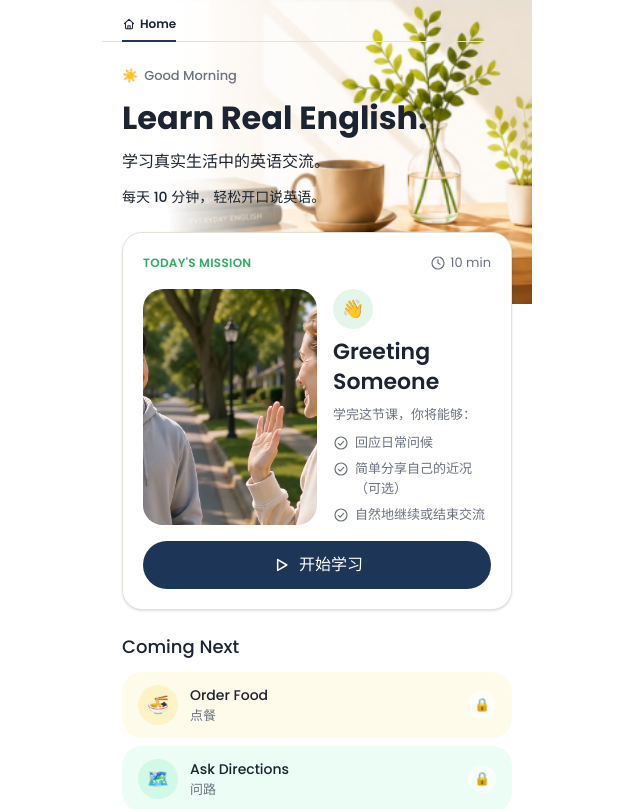
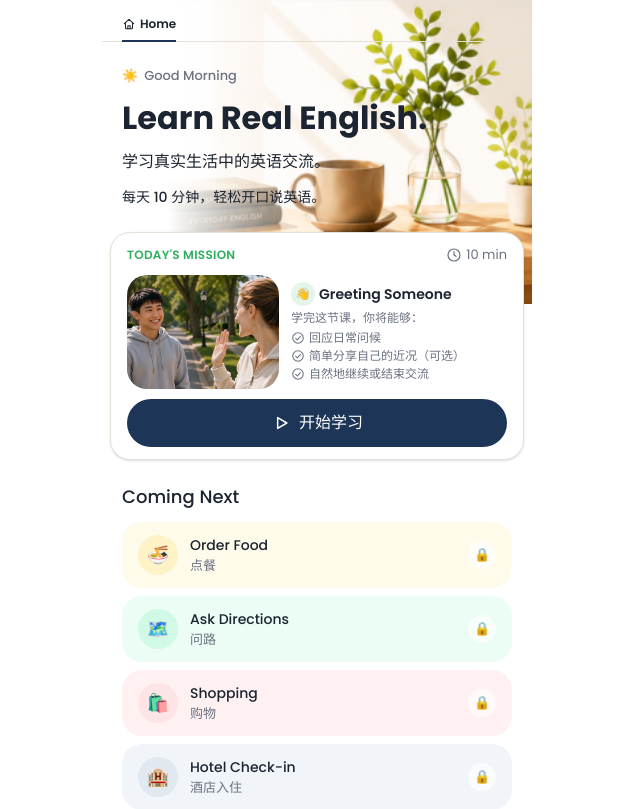
Before and after one commit to aaronmarveller/AI-English-Learning, a Next.js app: page / in a window 1280 px wide. Shown: the top 809 px of the page, without its empty margins (323-963 px from the left). Built offline with nearby package versions, Linux system fonts and the light colour scheme.

Commit message:
style: Make the Today's Mission card wider, flatter and more compact
Landscape thumbnail crop so both people are visible.

Co-Authored-By: Claude Sonnet 5.5 <noreply@anthropic.com>

```diff
--- a/src/app/page.tsx
+++ b/src/app/page.tsx
@@ -45,7 +45,7 @@ export default function Home() {
             MissionCard's photo/text row + the Start button all live inside
             one bordered/shadowed card, rather than MissionCard carrying its
             own chrome and the button floating separately at page-bottom. */}
-        <div className="flex flex-col gap-4 rounded-card border border-border bg-card p-5 shadow-sm">
+        <div className="-mx-3 flex flex-col gap-2.5 rounded-card border border-border bg-card px-4 py-3 shadow-sm">
           <div className="flex items-center justify-between">
             <span className="text-caption font-semibold tracking-wide text-accent uppercase">
               Today&apos;s Mission
--- a/src/components/home/mission-card.tsx
+++ b/src/components/home/mission-card.tsx
@@ -53,7 +53,7 @@ export function MissionCard() {
       aria-label={`开始今日课程 ${course.nameEn} ${course.nameZh}`}
       onClick={start}
       onKeyDown={handleKeyDown}
-      className="flex cursor-pointer items-stretch gap-4 text-left active:scale-[0.98] active:brightness-95"
+      className="flex cursor-pointer items-center gap-3 text-left active:scale-[0.98] active:brightness-95"
     >
       {/* eslint-disable-next-line @next/next/no-img-element -- fixed-aspect
           decorative crop; next/image's layout machinery buys nothing here. */}
@@ -61,28 +61,29 @@ export function MissionCard() {
         src="/assets/home/mission-thumb.jpg"
         alt=""
         aria-hidden
-        className="aspect-[3/4] w-1/2 shrink-0 rounded-card object-cover"
+        className="aspect-[4/3] w-2/5 shrink-0 rounded-card object-cover object-center"
       />
 
-      <div className="flex min-w-0 flex-1 flex-col gap-2">
-        <span
-          aria-hidden
-          className="flex h-10 w-10 shrink-0 items-center justify-center rounded-full bg-accent-soft text-lg"
-        >
-          👋
-        </span>
-        <h2 className="text-h2">{course.nameEn}</h2>
-        <p className="text-body-sm text-muted">{course.objectivesIntro}</p>
-        <ul className="flex flex-col gap-1.5 text-body-sm text-muted">
+      <div className="flex min-w-0 flex-1 flex-col gap-1">
+        <div className="flex items-center gap-1">
+          <span
+            aria-hidden
+            className="flex h-6 w-6 shrink-0 items-center justify-center rounded-full bg-accent-soft text-xs"
+          >
+            👋
+          </span>
+          <h2 className="text-body font-semibold whitespace-nowrap">{course.nameEn}</h2>
+        </div>
+        <p className="text-caption text-muted">{course.objectivesIntro}</p>
+        <ul className="flex flex-col gap-0.5 text-caption text-muted">
           {course.objectives.map((objective) => (
-            <li key={objective.text} className="flex items-start gap-1.5">
-              <CheckIcon className="mt-0.5 h-4 w-4 shrink-0" />
+            <li key={objective.text} className="flex items-start gap-1">
+              <CheckIcon className="mt-px h-3.5 w-3.5 shrink-0" />
               <span>{objective.text}</span>
             </li>
           ))}
         </ul>
       </div>
-
     </div>
   );
 }
```
